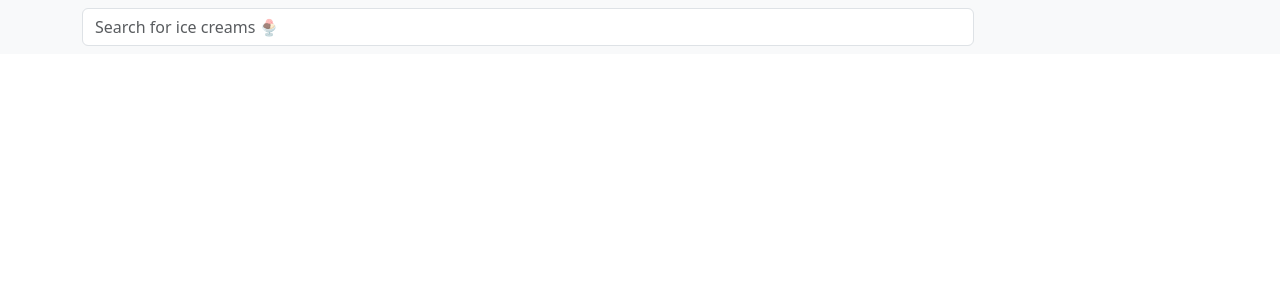
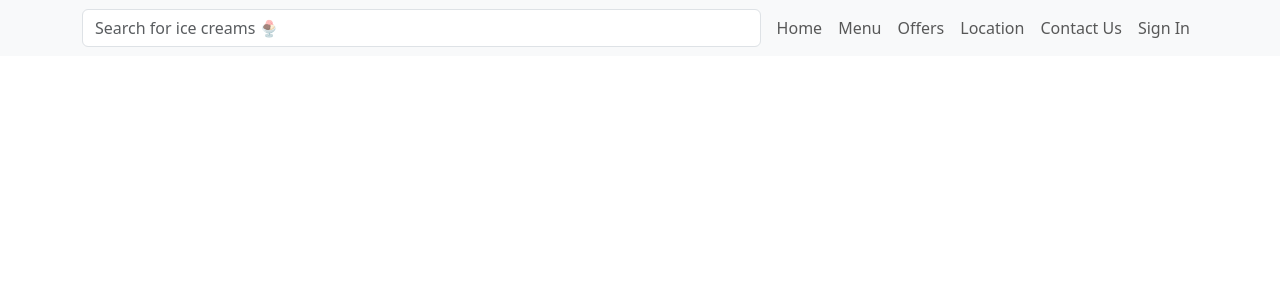
Before and after one commit to sanikasail00/Ideal_cafe, a React (Vite) app: page / in a window 1280 px wide. Shown: the top 300 px of the page. Built offline with nearby package versions, Linux system fonts and the light colour scheme.

Commit message:
Added navbar

```diff
--- a/src/components/NavigationBar.jsx
+++ b/src/components/NavigationBar.jsx
@@ -1,11 +1,21 @@
-import React from 'react'
-import { Container, Navbar, Form, NavDropdown, Button, Nav } from "react-bootstrap";
+import React from "react";
+import {
+  Container,
+  Navbar,
+  Form,
+  NavDropdown,
+  Button,
+  Nav,
+} from "react-bootstrap";
 
 export default function NavigationBar() {
   return (
     <div>
-        <Navbar expand="lg" className="bg-light">
-            <Container>
+      <Navbar expand="lg" className="bg-light">
+        <Container>
+
+          <Navbar.Toggle aria-controls="basic-navbar-nav" />
+          <Navbar.Collapse id="basic-navbar-nav">
             <Form className="d-flex flex-grow-1" style={{ maxWidth: "900px" }}>
               <Form.Control
                 type="search"
@@ -14,10 +24,17 @@ export default function NavigationBar() {
                 style={{ width: "100%" }}
               />
             </Form>
-            </Container>
-
-        </Navbar>
-
+            <Nav className="d-flex flex-wrap">
+               <Nav.Link >Home</Nav.Link>
+               <Nav.Link >Menu</Nav.Link>
+               <Nav.Link >Offers</Nav.Link>
+               <Nav.Link >Location</Nav.Link>
+               <Nav.Link >Contact Us</Nav.Link>
+               <Nav.Link >Sign In</Nav.Link>
+            </Nav>
+          </Navbar.Collapse>
+        </Container>
+      </Navbar>
     </div>
-  )
+  );
 }
```
Also changed, not shown: src/assets/logo/logo (1).png (added).
